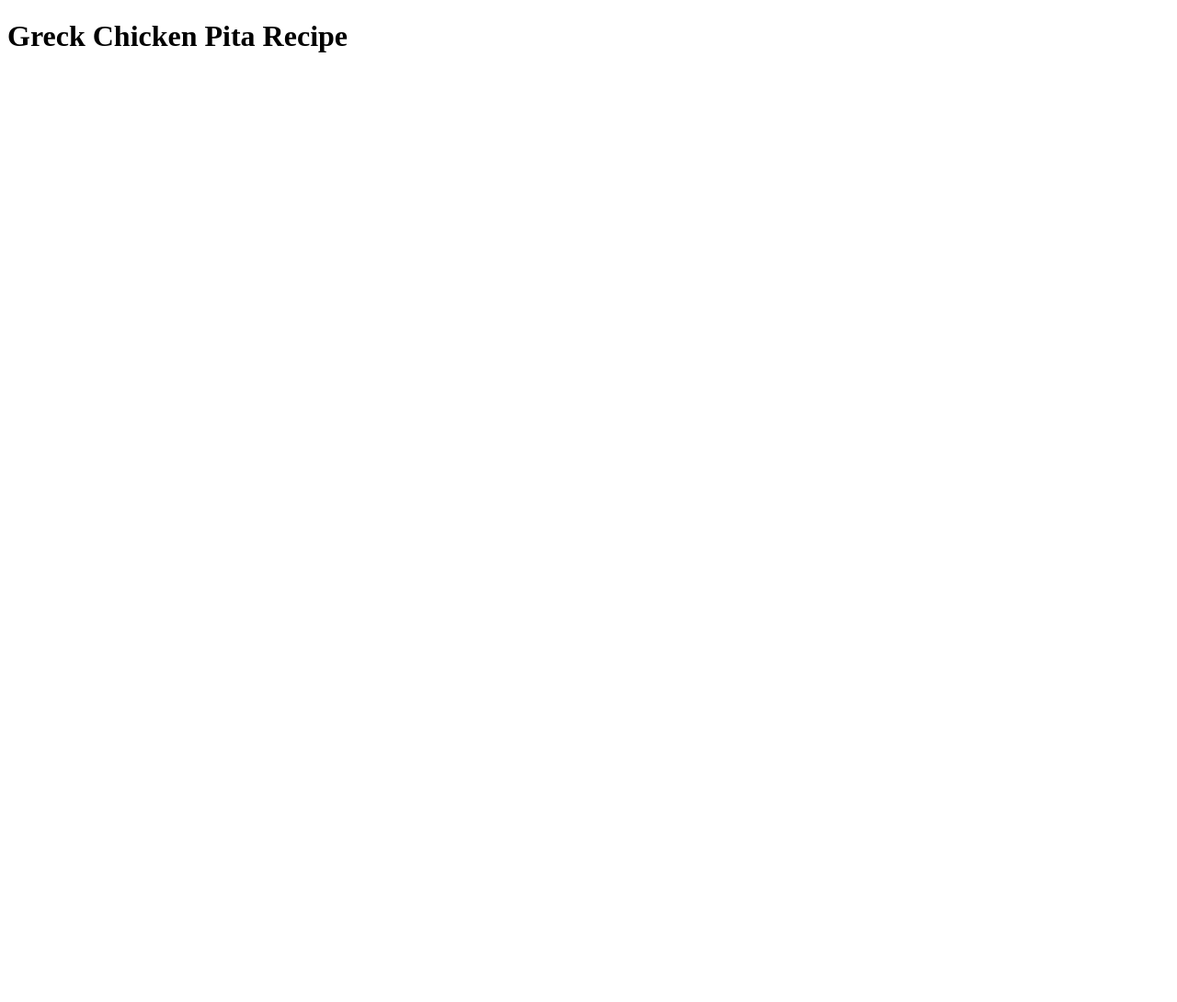
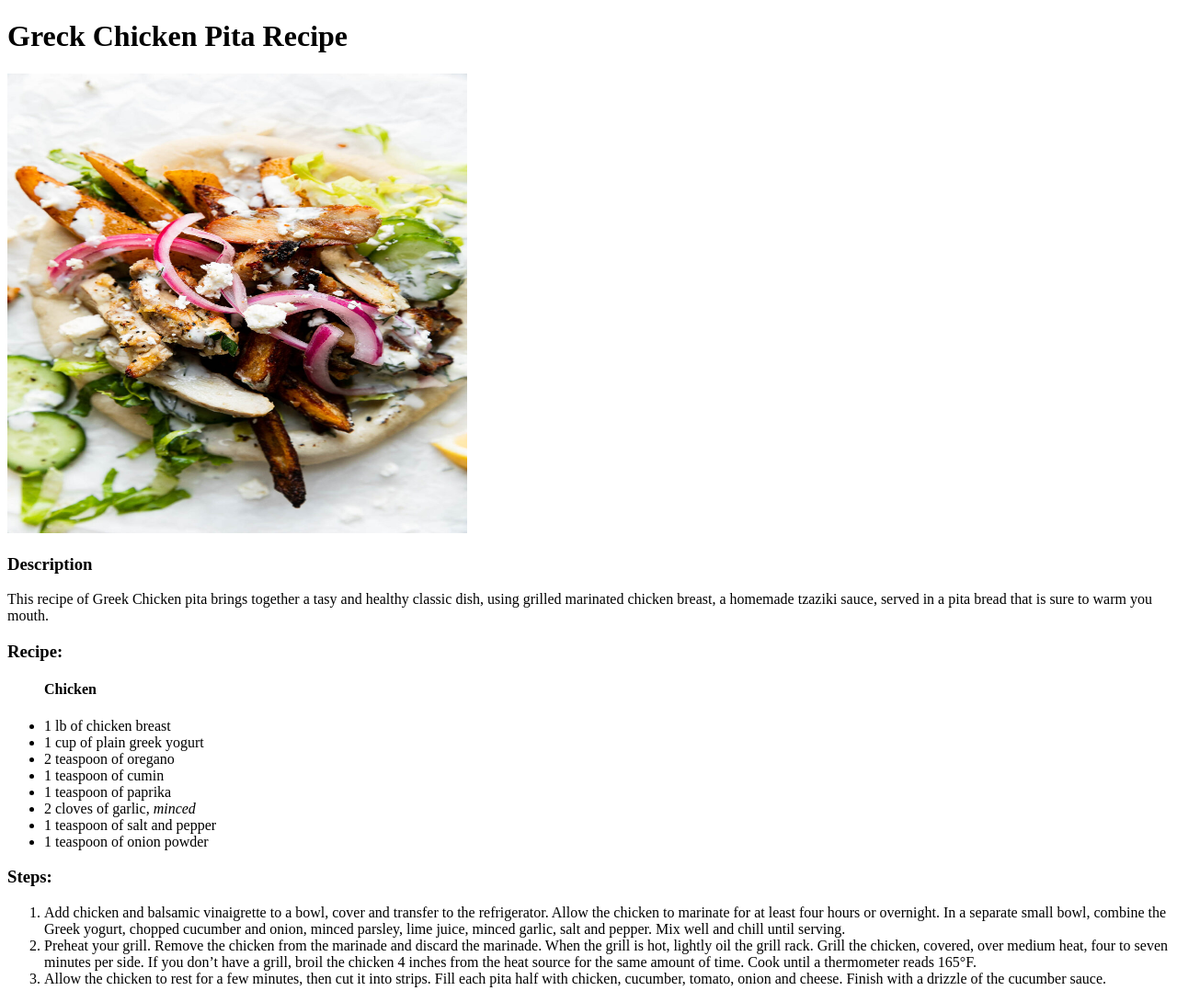
Before and after one commit to RichardGresh/odin-recipes, a plain HTML site: page recipes/Greek-Chicken-pita.html in a window 1280 px wide. Shown: the whole page at 92% size. Before the commit the page ends 800 px from the top, so only its background shows below. Drawn offline with Linux system fonts and the light colour scheme.

Commit message:
Finished both Greek Chicken and Creamy Chicken Soup

```diff
--- a/recipes/Greek-Chicken-pita.html
+++ b/recipes/Greek-Chicken-pita.html
@@ -7,6 +7,31 @@
 </head>
 <body>
     <h1>Greck Chicken Pita Recipe</h1>
+    <a href = "./Greek-Chicken-pita.html"><img src = "../images/Greek-Chicken-Pitas-19-960x1440.jpg" height = "500" width = "500"> </a>
+    <h3>Description</h3>
+    <p>This recipe of Greek Chicken pita brings together a tasy and healthy classic dish, using grilled marinated chicken breast, a homemade tzaziki sauce, served in a pita bread that is sure to warm you mouth.</p>
+
+    <h3>Recipe: </h3>
+    <ul>
+        <h4>Chicken</h4>
+        <li>1 lb of chicken breast</li>
+        <li>1 cup of plain greek yogurt</li>
+        <li>2 teaspoon of oregano</li>
+        <li>1 teaspoon of cumin</li>
+        <li>1 teaspoon of paprika</li>
+        <li>2 cloves of garlic, <em>minced</em></li>
+        <li>1 teaspoon of salt and pepper</li>
+        <li>1 teaspoon of onion powder</li>
+
+
+    </ul>
+    <h3>Steps: </h3>
+    <ol>
+
+        <li>Add chicken and balsamic vinaigrette to a bowl, cover and transfer to the refrigerator. Allow the chicken to marinate for at least four hours or overnight. In a separate small bowl, combine the Greek yogurt, chopped cucumber and onion, minced parsley, lime juice, minced garlic, salt and pepper. Mix well and chill until serving.</li>
+        <li>Preheat your grill. Remove the chicken from the marinade and discard the marinade. When the grill is hot, lightly oil the grill rack. Grill the chicken, covered, over medium heat, four to seven minutes per side. If you don’t have a grill, broil the chicken 4 inches from the heat source for the same amount of time. Cook until a thermometer reads 165°F.</li>
+        <li>Allow the chicken to rest for a few minutes, then cut it into strips. Fill each pita half with chicken, cucumber, tomato, onion and cheese. Finish with a drizzle of the cucumber sauce.</li>
+    </ol>
 
 </body>
 </html>
```
